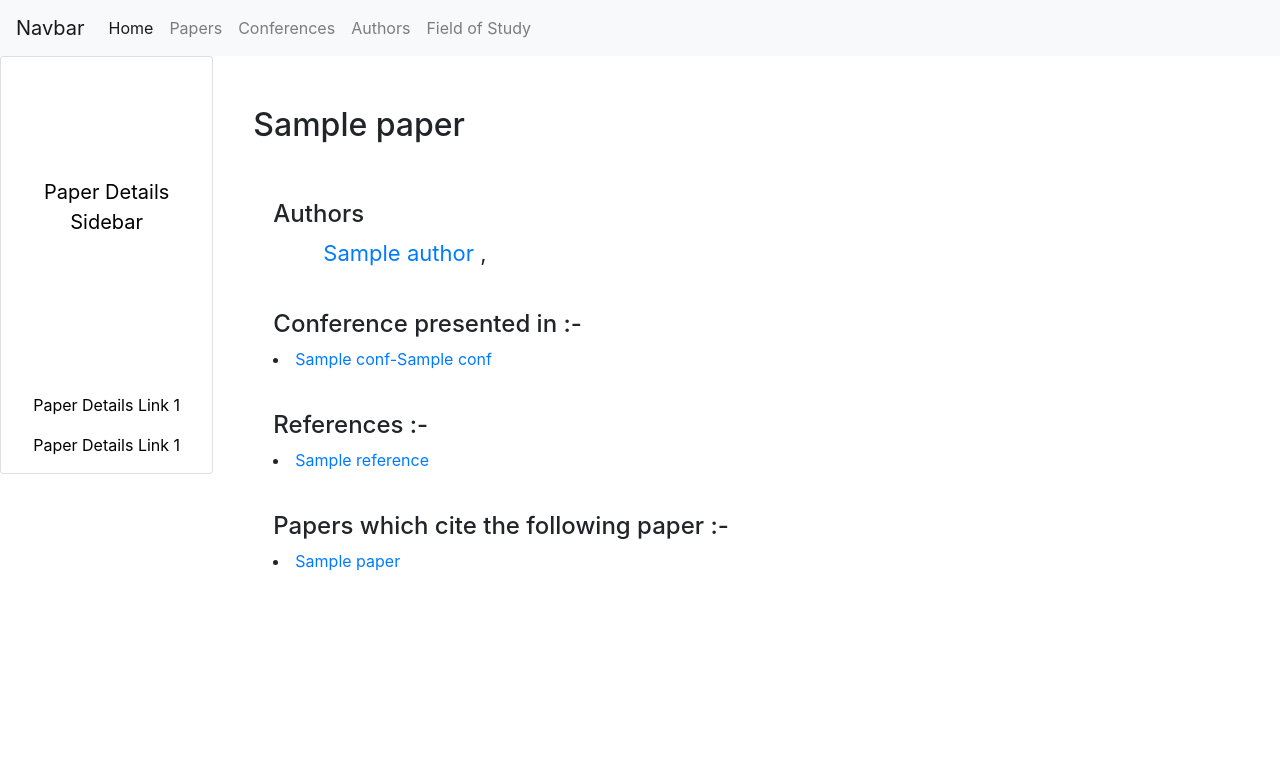
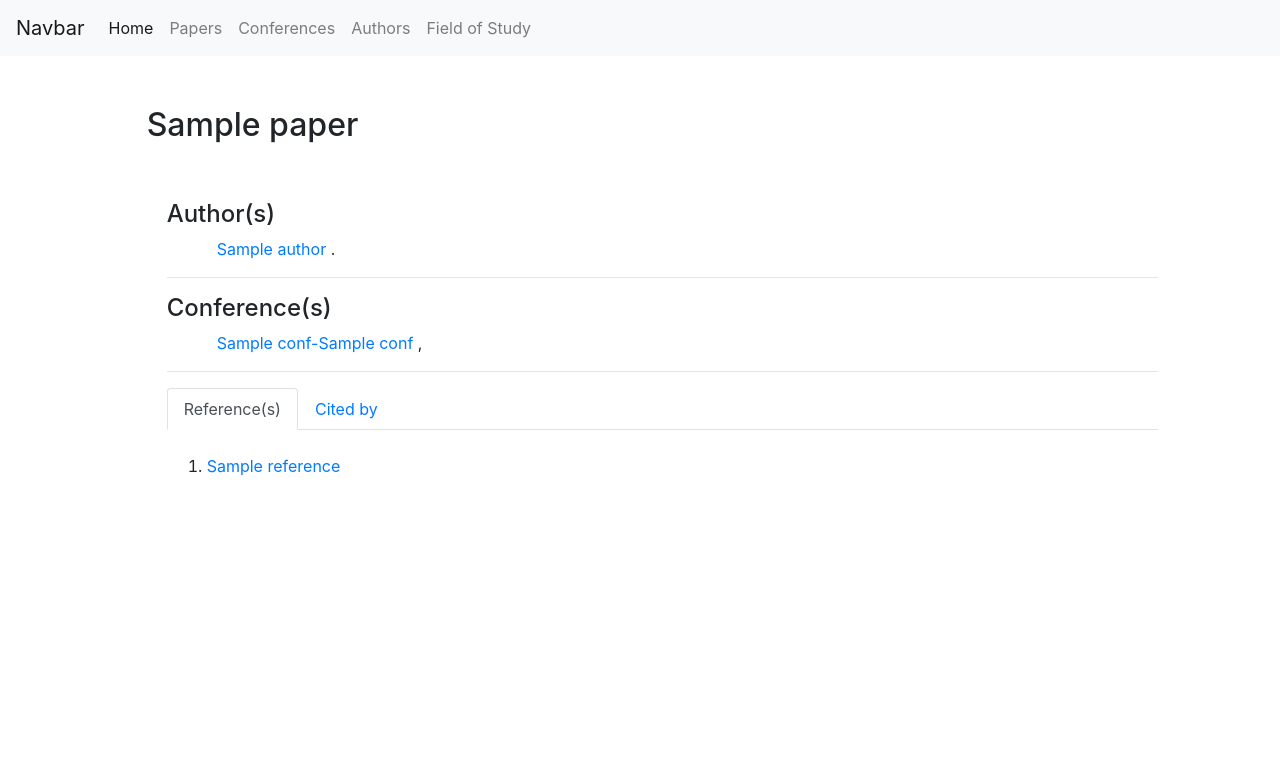
Before and after one commit to sohampachpande/CSEDB, a Flask app: template flask_server/app/templates/paper_temp.html in a window 1280 px wide. Shown: the top 772 px of the page. Run offline with Flask 2, Linux system fonts and the light colour scheme; the template is opened without the code that fills it: most values are stand-ins (such as "Sample title", 1, 10 or a date in 2020); some libraries are stand-ins or nearby versions.

Commit message:
minor aesthetic changes

```diff
--- a/flask_server/app/author_routes.py
+++ b/flask_server/app/author_routes.py
@@ -31,7 +31,6 @@ def get_all_authors():
 
 
     sort_convention = request.args.get("sort", type=str, default="random")
-    print(sort_convention)
 
     if sort_convention == 'Citation Count':
         cursor.execute('CALL sort_authors_by_citations()')
--- a/flask_server/app/fos_routes.py
+++ b/flask_server/app/fos_routes.py
@@ -1,4 +1,6 @@
 from flask import render_template, request, redirect
+from flask_paginate import Pagination, get_page_parameter
+
 from app import app
 
 from app import db
--- a/flask_server/app/templates/authorsAll.html
+++ b/flask_server/app/templates/authorsAll.html
@@ -9,9 +9,7 @@
                 <div class="row">
 
                     <div class="col-lg-10 author-info offset-lg-1">
-                        <h2 style="margin-left: 0px; margin-top: 50px">All Authors</h2>
-        				<hr>
-
+                        <h2 style="margin-left: 0px; margin-top: 50px">Authors</h2>
 
                         <form action="/author_all">
                           Sort by: &nbsp;&nbsp;
--- a/flask_server/app/templates/paper_temp.html
+++ b/flask_server/app/templates/paper_temp.html
@@ -7,55 +7,62 @@
         <section>
             <div class="container-fluid">
                 <div class="row">
-                    <div class="col-lg-2 author-metadata card sticky-top">
-                        <p class="author-name-side"> Paper Details Sidebar</p>
-                        <div class="links-auth">
-                            <p>Paper Details Link 1 </p>
-                            <p>Paper Details Link 1 </p>
-                        </div>
-                    </div>
-                    <div class="col-lg-10 author-info" style="padding-left: 60px;">
+                    <div class="col-lg-10 author-info offset-lg-1" style="padding-left: 60px;">
                         <h2 style="margin-left: 0px; margin-top: 50px; margin-left: -20px;">{{paper[1]}}</h2>
                         <br><br>
 
                         {% if authors|length!=0 %}
                         <div>
-                            <h4>Authors</h4>
-                            <p class="author-names" style="margin-left: 50px;">
+                            <h4>Author(s)</h4>
+                            <p style="margin-left: 50px;">
                             {% for author in authors %}
-                                <a href="/author/{{ author[0] }}">{{ author[1] }}</a> ,
+                                <a href="/author/{{ author[0] }}">{{ author[1] }}</a>  .
                             {% endfor %}
                             </p>
                         </div>
-                        <br>
+                        <hr>
                         {% endif %}
 
 
+
+                        {% if conferences|length!=0 %}
                         <div>
-                            <h4>Conference presented in :-</h4>
+                            <h4>Conference(s)</h4>
+                            <p style="margin-left: 50px;">
                             {% for conference in conferences %}
-                                <li><a href="/conference/{{ conference[0] }}">{{ conference[1] }}-{{ conference[2]}}</a></li>
+                                <a href="/conference/{{ conference[0] }}">{{ conference[1] }}-{{ conference[2]}}</a> ,
                             {% endfor %}
                         </div>
+                        <hr>
+                        {% endif %}
 
 
-                        {% if references|length!=0 %}
-                        <div style="padding-top: 40px">
-                            <h4>References :-</h4>
-                            {% for reference in references %}
-                                <li><a href="/paper/{{ reference[0] }}">{{ reference[1] }}</a></li>
-                            {% endfor %}
+                        <ul class="nav nav-tabs" role="tablist">
+                            <li class="nav-item">
+                                <a class="nav-link active" data-toggle="tab" href="#home">Reference(s)</a>
+                            </li>
+                            <li class="nav-item">
+                                <a class="nav-link" data-toggle="tab" href="#menu1">Cited by</a>
+                            </li>
+                        </ul>
+
+                        <div class="tab-content">
+                            <div id="home" class="container tab-pane active" style="margin-left: 0px"><br>
+                                <ol>
+                                {% for reference in references %}
+                                    <li style="margin-left: -15px;"><a href="/paper/{{ reference[0] }}">{{ reference[1] }}</a></li>
+                                {% endfor %}
+                                </ol>
+                            </div>
+                            <div id="menu1" class="container tab-pane fade" style="margin-left: 0px"><br>
+                                <ol>
+                                {% for paper in papers_cite_this %}
+                                    <li style="margin-left: -15px;"><a href="/paper/{{ paper[0] }}">{{ paper[1] }}</a></li>
+                                {% endfor %}
+                                </ol>
+                            </div>
                         </div>
-                        {% endif %}
 
-                        {% if papers_cite_this|length!=0 %}
-                        <div style="padding-top: 40px; padding-bottom: 200px">
-                            <h4> Papers which cite the following paper :-</h4>
-                            {% for paper in papers_cite_this %}
-                                <li><a href="/paper/{{ paper[0] }}">{{ paper[1] }}</a></li>
-                            {% endfor %}
-                        </div>
-                        {% endif %}
                         <!-- <div id="myDiv"></div>
                         Graph div -->
                     </div>
```
Also changed, not shown: flask_server/app/paper_routes.py (+12 -4 lines), flask_server/app/routes.py (+1 -20 lines), flask_server/app/templates/author_temp.html (+3 -12 lines), flask_server/app/templates/fos_temp.html (+12 -12 lines), flask_server/app/templates/index.html (+0 -24 lines), flask_server/app/templates/papersAll.html (+9 -4 lines).
